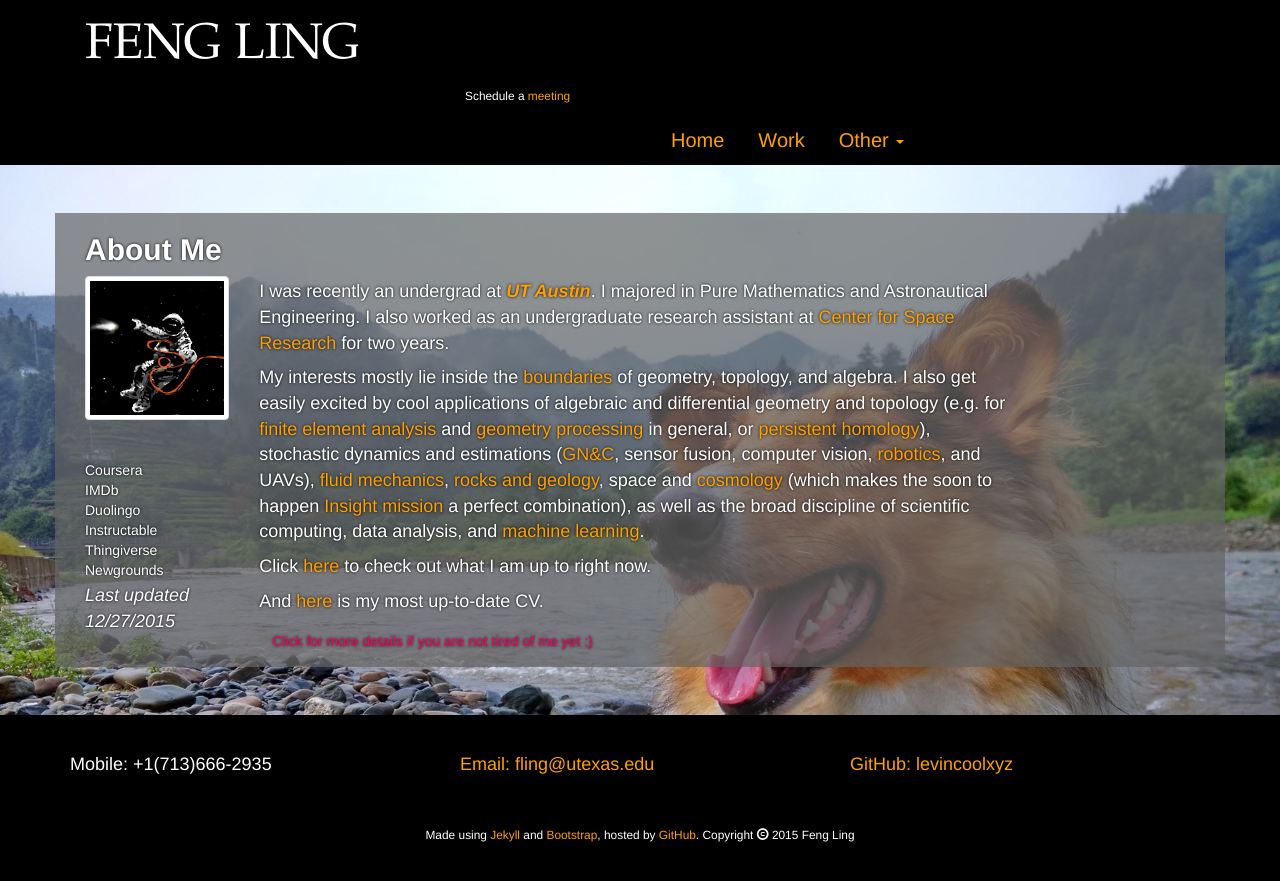
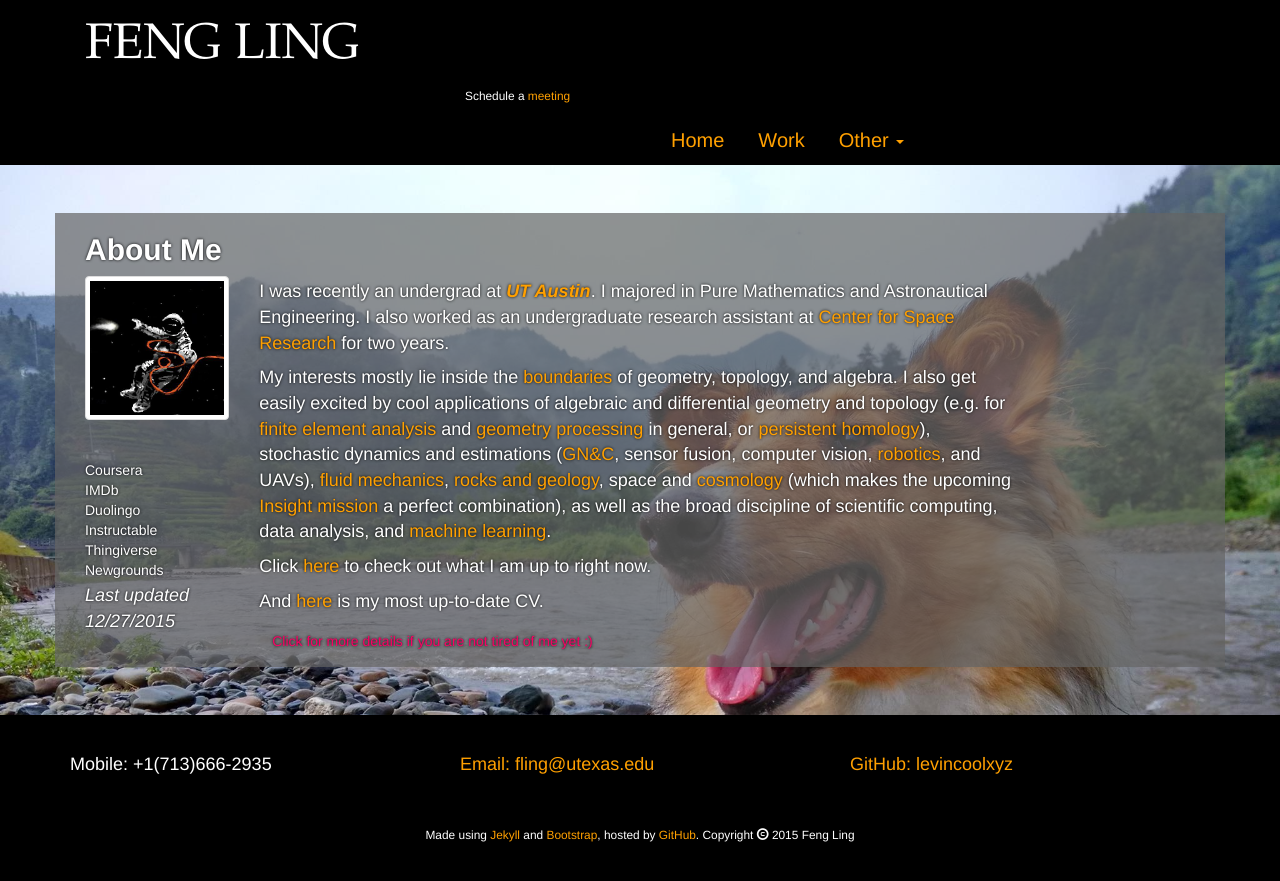
Before and after one commit to levincoolxyz/levincoolxyz.github.io, a Jekyll site: the page built from index.html, in a window 1280 px wide. Shown: the top 881 px of the page. Built offline with Jekyll 4.4.1, drawn with Linux system fonts in a browser that asks for light colours; comment, search, counter and statistics services are not loaded.

Commit message:
new commit

```diff
--- a/index.html
+++ b/index.html
@@ -25,7 +25,7 @@
 		</div>
 		<div class="container col-md-9">
 			<p>I was recently an undergrad at <a href="https://utexas.edu"><strong><em>UT Austin</em></strong></a>. I majored in Pure Mathematics and Astronautical Engineering. I also worked as an undergraduate research assistant at <a href="http://www.csr.utexas.edu/">Center for Space Research</a> for two years.</p>
-			<p>My interests mostly lie inside the <a href="/images/illuminati.png" >boundaries</a> of geometry, topology, and algebra. I also get easily excited by cool applications of algebraic and differential geometry and topology (e.g. for <span title="click for my write up about exact conservation (mixed) methods"><a href="/paper/Application of DEC on MFEM.pdf">finite element analysis</a></span> and <span title="You should visit Prof.Keenan Crane's website if you haven't before!"><a href="https://youtu.be/mIUi1zIUQJw?t=3m42s">geometry processing</a></span> in general, or <a href="http://www.ams.org/journals/notices/201101/rtx110100036p.pdf">persistent homology</a>), stochastic dynamics and estimations (<a href="http://radionavlab.ae.utexas.edu/">GN&C</a>, sensor fusion, computer vision, <a href="http://www.bostondynamics.com/" >robotics</a>, and UAVs), <a href="http://fuckyeahfluiddynamics.tumblr.com/">fluid mechanics</a>, <a href="http://the-earth-story.com/">rocks and geology</a>, space and <a href="https://www.youtube.com/channel/UCLYsOHTQhS_vjFWQa31Lh4A">cosmology</a> (which makes the soon to happen <a href="http://insight.jpl.nasa.gov/overview.cfm">Insight mission</a> a perfect combination), as well as the broad discipline of scientific computing, data analysis, and <a href="http://work.caltech.edu/library/">machine learning</a>.</p>
+			<p>My interests mostly lie inside the <a href="/images/illuminati.png" >boundaries</a> of geometry, topology, and algebra. I also get easily excited by cool applications of algebraic and differential geometry and topology (e.g. for <span title="click for my write up about exact conservation (mixed) methods"><a href="/paper/Application of DEC on MFEM.pdf">finite element analysis</a></span> and <span title="You should visit Prof.Keenan Crane's website if you haven't before!"><a href="https://youtu.be/mIUi1zIUQJw?t=3m42s">geometry processing</a></span> in general, or <a href="http://www.ams.org/journals/notices/201101/rtx110100036p.pdf">persistent homology</a>), stochastic dynamics and estimations (<a href="http://radionavlab.ae.utexas.edu/">GN&C</a>, sensor fusion, computer vision, <a href="http://www.bostondynamics.com/" >robotics</a>, and UAVs), <a href="http://fuckyeahfluiddynamics.tumblr.com/">fluid mechanics</a>, <a href="http://the-earth-story.com/">rocks and geology</a>, space and <a href="https://www.youtube.com/channel/UCLYsOHTQhS_vjFWQa31Lh4A">cosmology</a> (which makes the upcoming <a href="http://insight.jpl.nasa.gov/overview.cfm">Insight mission</a> a perfect combination), as well as the broad discipline of scientific computing, data analysis, and <a href="http://work.caltech.edu/library/">machine learning</a>.</p>
 			<p>Click <a href="activity.html">here</a> to check out what I am up to right now.</p>
 			<p>And <a href="/cv/Ling,Feng - cv.pdf">here</a> is my most up-to-date CV.</p>
 
```
